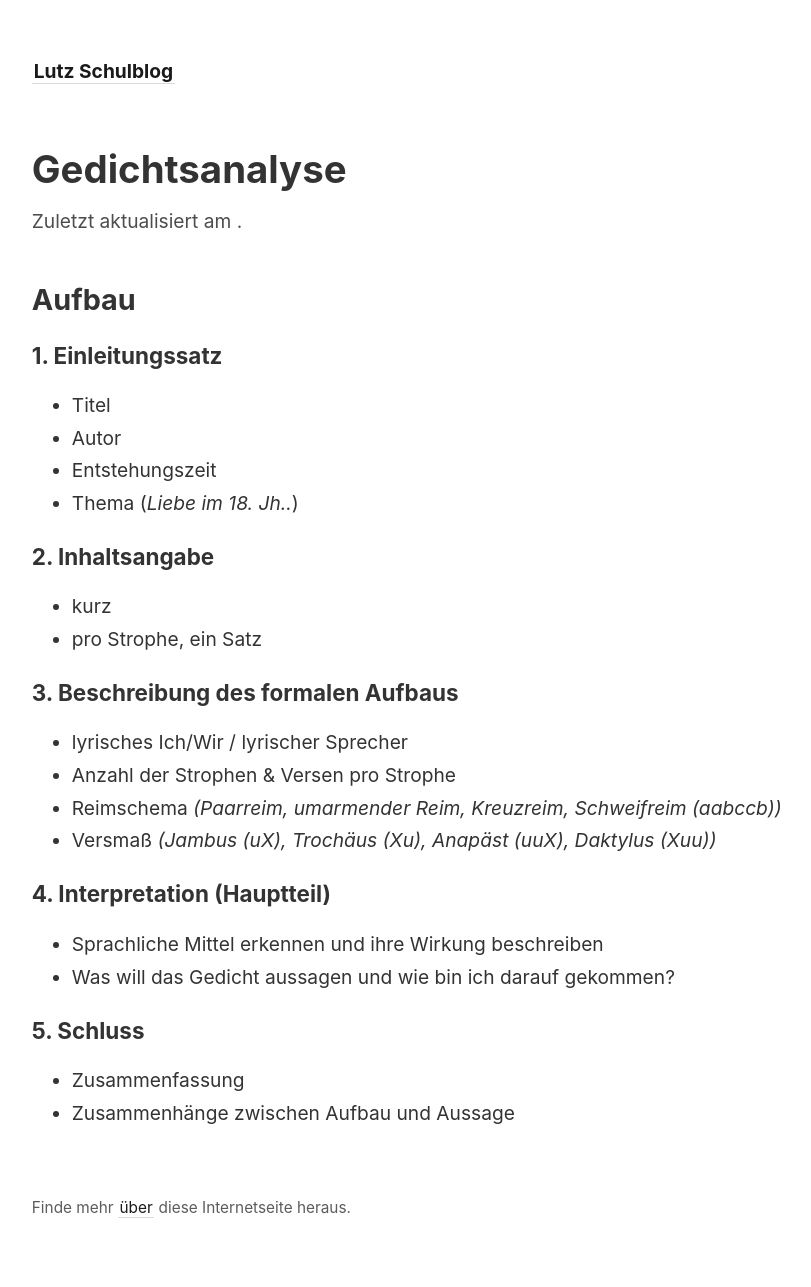
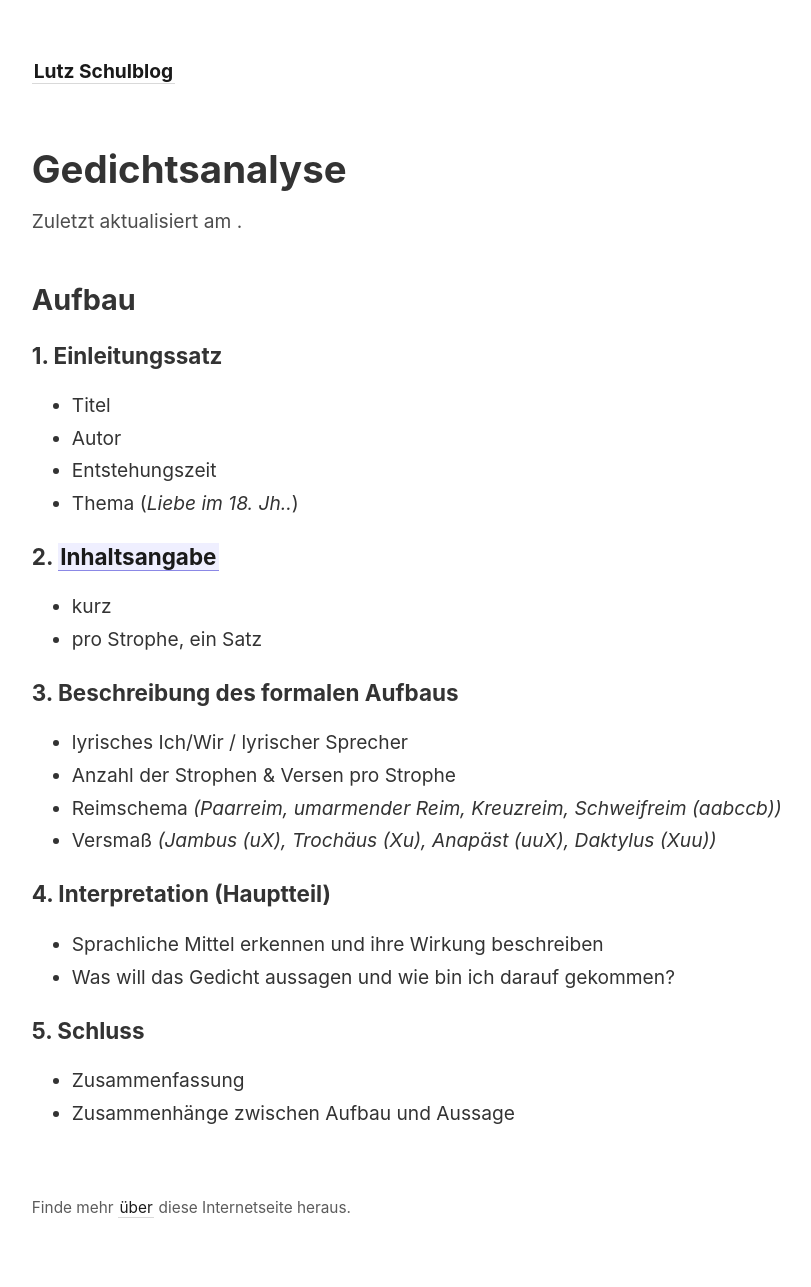
Before and after one commit to lutz-stu/school-blog, a Jekyll site: the page built from _notes/Deutsch/gedichtsanalyse.md, in a window 1280 px wide. Shown: the whole page, without its empty margins (45-856 px from the left). Built offline with Jekyll 4.4.1, drawn with Linux system fonts in a browser that asks for light colours.

Commit message:
Update content

```diff
--- a/_notes/Deutsch/gedichtsanalyse.md
+++ b/_notes/Deutsch/gedichtsanalyse.md
@@ -11,7 +11,7 @@ title: Gedichtsanalyse
 -   Entstehungszeit
 -   Thema (_Liebe im 18. Jh.._)
 
-### 2. Inhaltsangabe
+### 2. [[Inhaltsangabe]]
 
 -   kurz
 -   pro Strophe, ein Satz
```
